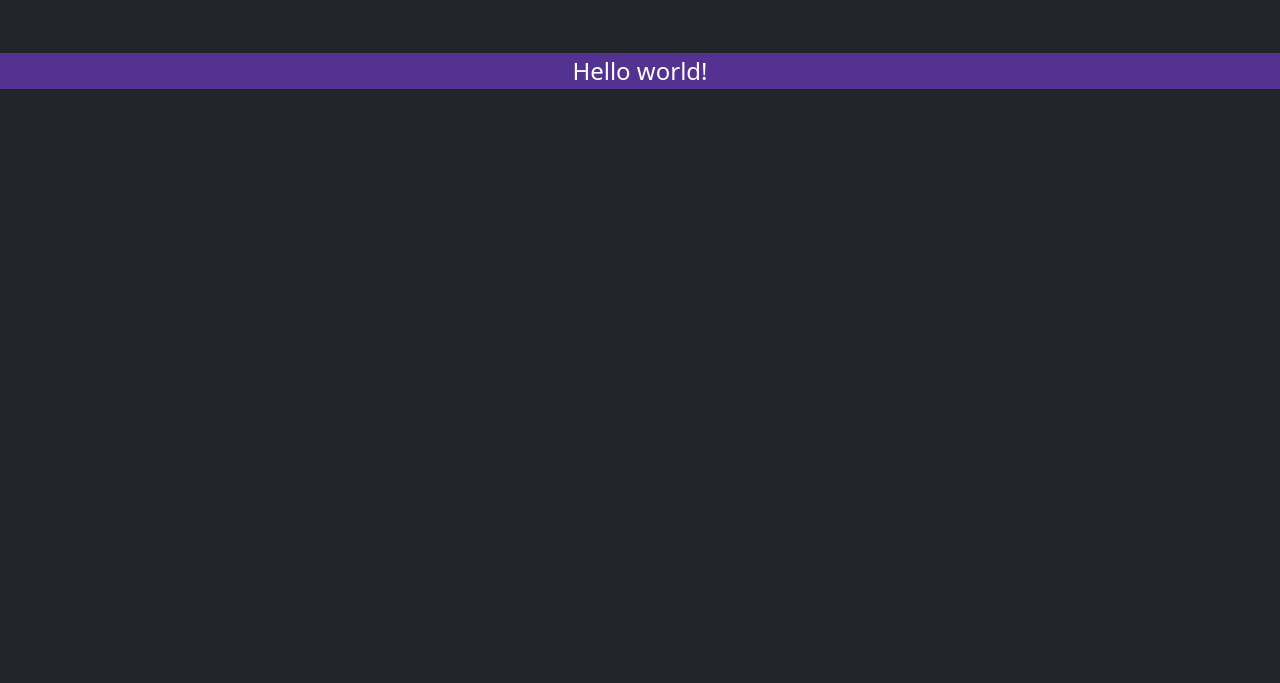
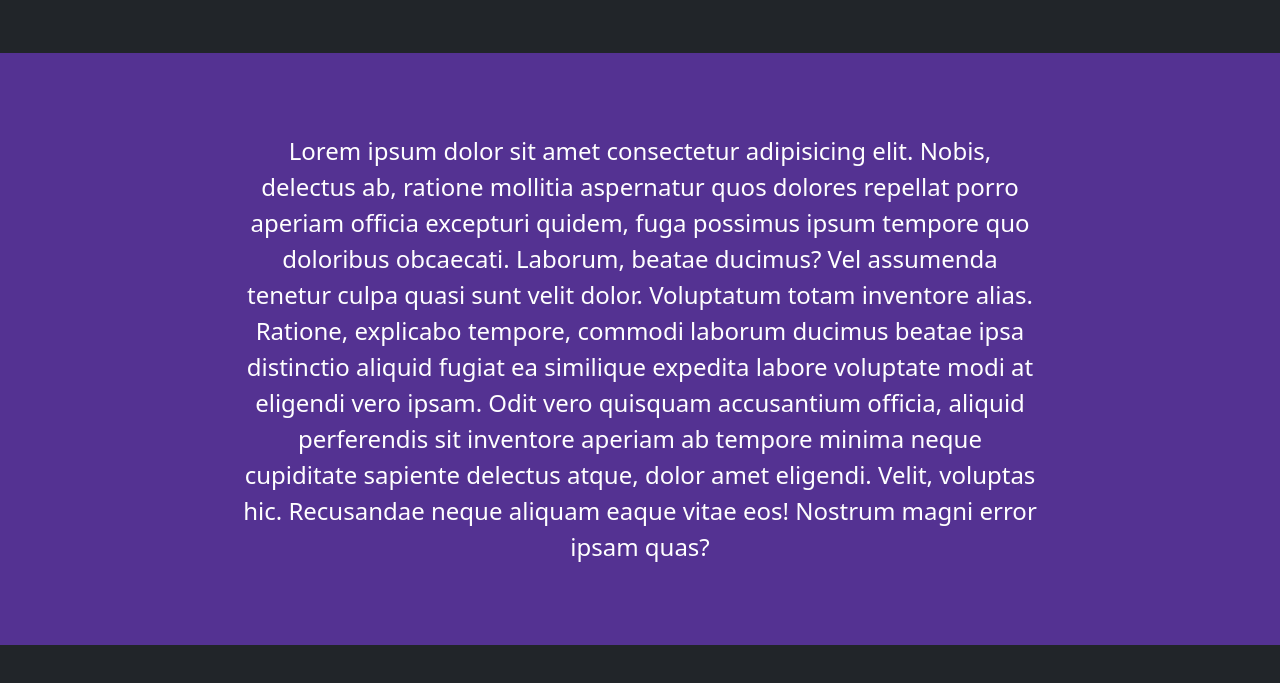
Before and after one commit to farkon00/my-page, a website: page index.html in a window 1280 px wide. Shown: the part 189-872 px from the top of the page. Drawn offline with nearby package versions, Linux system fonts and the light colour scheme.

Commit message:
Lorem ipsum content added

```diff
--- a/index.html
+++ b/index.html
@@ -33,8 +33,8 @@
         <h1 class="mt-5">Hi, I am farkon!</h1>
         <h3>Python Junior Developer</h3>
     </div>
-    <div class="purple-content justify-content-center align-items-center text-center fs-4">
-        Hello world!
+    <div class="purple-content justify-content-center align-items-center text-center fs-4" style="padding: 5rem 15rem;">
+        Lorem ipsum dolor sit amet consectetur adipisicing elit. Nobis, delectus ab, ratione mollitia aspernatur quos dolores repellat porro aperiam officia excepturi quidem, fuga possimus ipsum tempore quo doloribus obcaecati. Laborum, beatae ducimus? Vel assumenda tenetur culpa quasi sunt velit dolor. Voluptatum totam inventore alias. Ratione, explicabo tempore, commodi laborum ducimus beatae ipsa distinctio aliquid fugiat ea similique expedita labore voluptate modi at eligendi vero ipsam. Odit vero quisquam accusantium officia, aliquid perferendis sit inventore aperiam ab tempore minima neque cupiditate sapiente delectus atque, dolor amet eligendi. Velit, voluptas hic. Recusandae neque aliquam eaque vitae eos! Nostrum magni error ipsam quas?
     </div>
     <br><br><br><br><br><br><br><br><br><br><br><br><br><br><br><br><br><br><br><br><br><br><br><br><br>
     <script src="index.js"></script>
```
